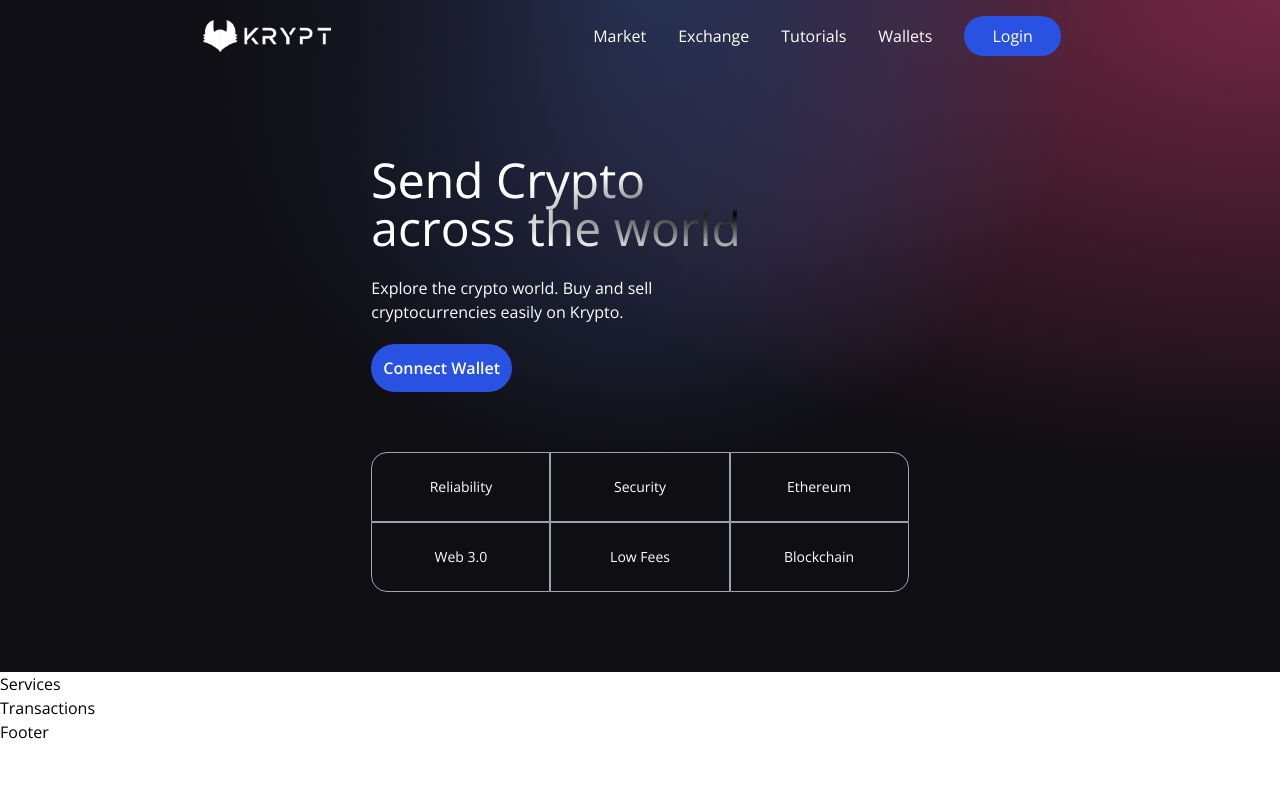
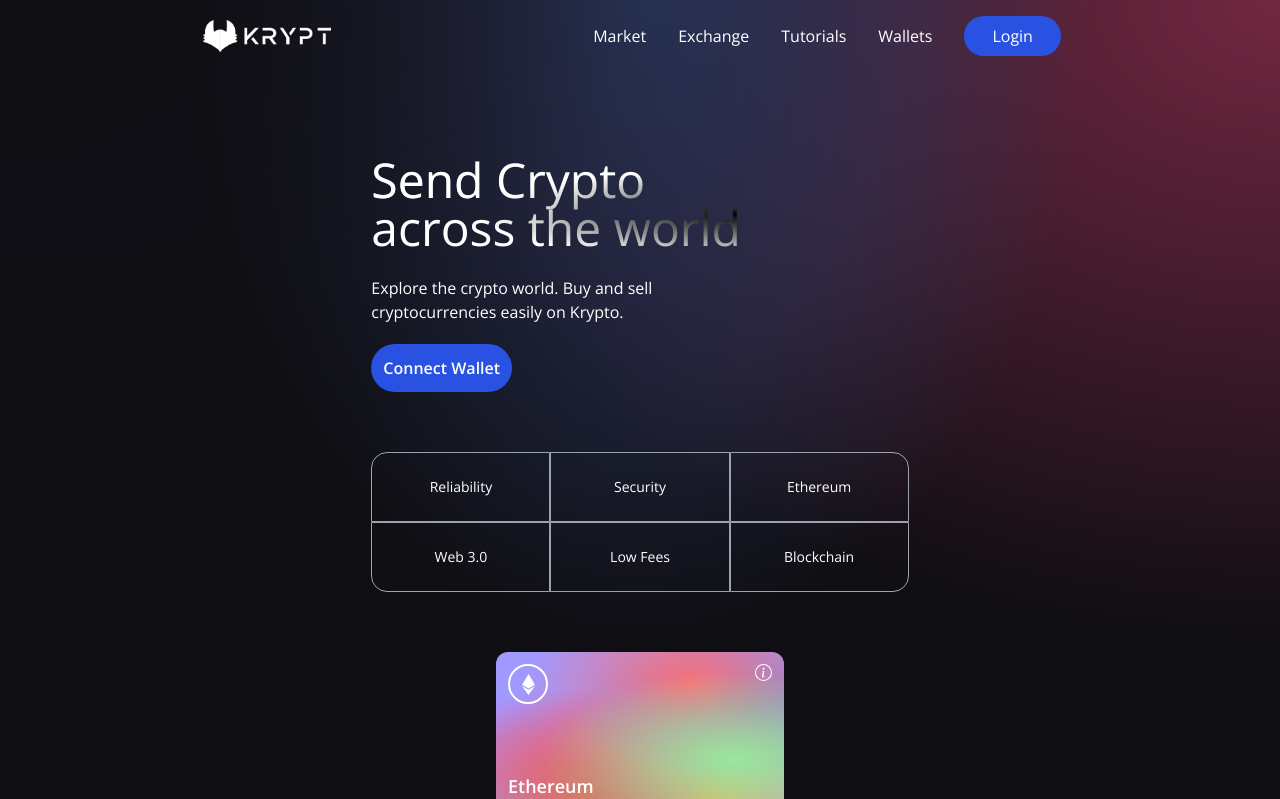
Before and after one commit to dmitridrozdov/web3.0, a React (Vite) app in the folder client/: page / in a window 1280 px wide. Shown: the top 799 px of the page. Built offline with nearby package versions, Linux system fonts and the light colour scheme.

Commit message:
Update Welcome.jsx

```diff
--- a/client/src/components/Welcome.jsx
+++ b/client/src/components/Welcome.jsx
@@ -77,6 +77,49 @@
             </div>
           </div>
 
+        <div className="flex flex-col flex-1 items-center justify-start w-full mf:mt-0 mt-10">
+          <div className="p-3 flex justify-end items-start flex-col rounded-xl h-40 sm:w-72 w-full my-5 eth-card .white-glassmorphism ">
+            <div className="flex justify-between flex-col w-full h-full">
+              <div className="flex justify-between items-start">
+                <div className="w-10 h-10 rounded-full border-2 border-white flex justify-center items-center">
+                  <SiEthereum fontSize={21} color="#fff" />
+                </div>
+                <BsInfoCircle fontSize={17} color="#fff" />
+              </div>
+              <div>
+                <p className="text-white font-light text-sm">
+                  {/* {shortenAddress(currentAccount)} */}
+                </p>
+                <p className="text-white font-semibold text-lg mt-1">
+                  Ethereum
+                </p>
+              </div>
+            </div>
+          </div>
+          {/* <div className="p-5 sm:w-96 w-full flex flex-col justify-start items-center blue-glassmorphism">
+            <Input placeholder="Address To" name="addressTo" type="text" handleChange={handleChange} />
+            <Input placeholder="Amount (ETH)" name="amount" type="number" handleChange={handleChange} />
+            <Input placeholder="Keyword (Gif)" name="keyword" type="text" handleChange={handleChange} />
+            <Input placeholder="Enter Message" name="message" type="text" handleChange={handleChange} />
+
+            <div className="h-[1px] w-full bg-gray-400 my-2" />
+
+            {isLoading
+              ? <Loader />
+              : (
+                <button
+                  type="button"
+                  onClick={handleSubmit}
+                  className="text-white w-full mt-2 border-[1px] p-2 border-[#3d4f7c] hover:bg-[#3d4f7c] rounded-full cursor-pointer"
+                >
+                  Send now
+                </button>
+              )}
+          </div> */}
+        </div>
+
+
+
         </div>
       </div>
     </div>
```
